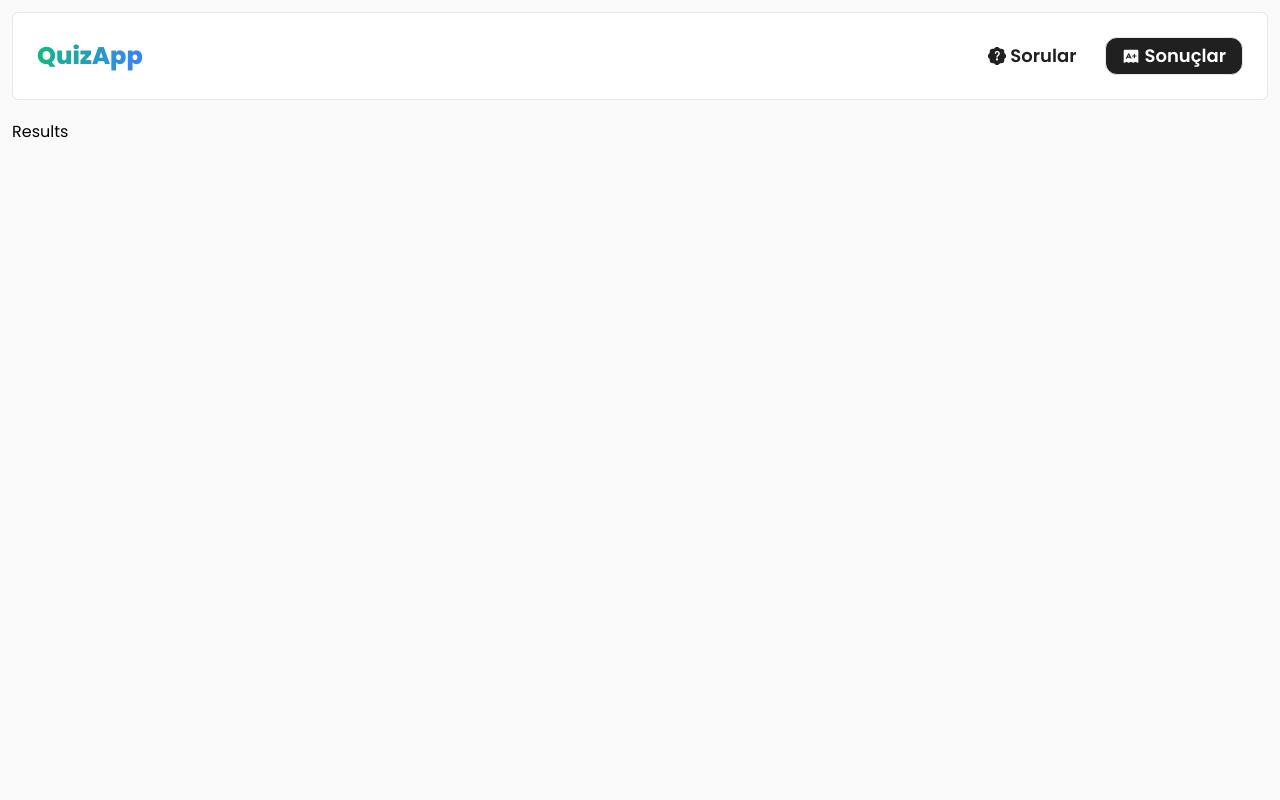
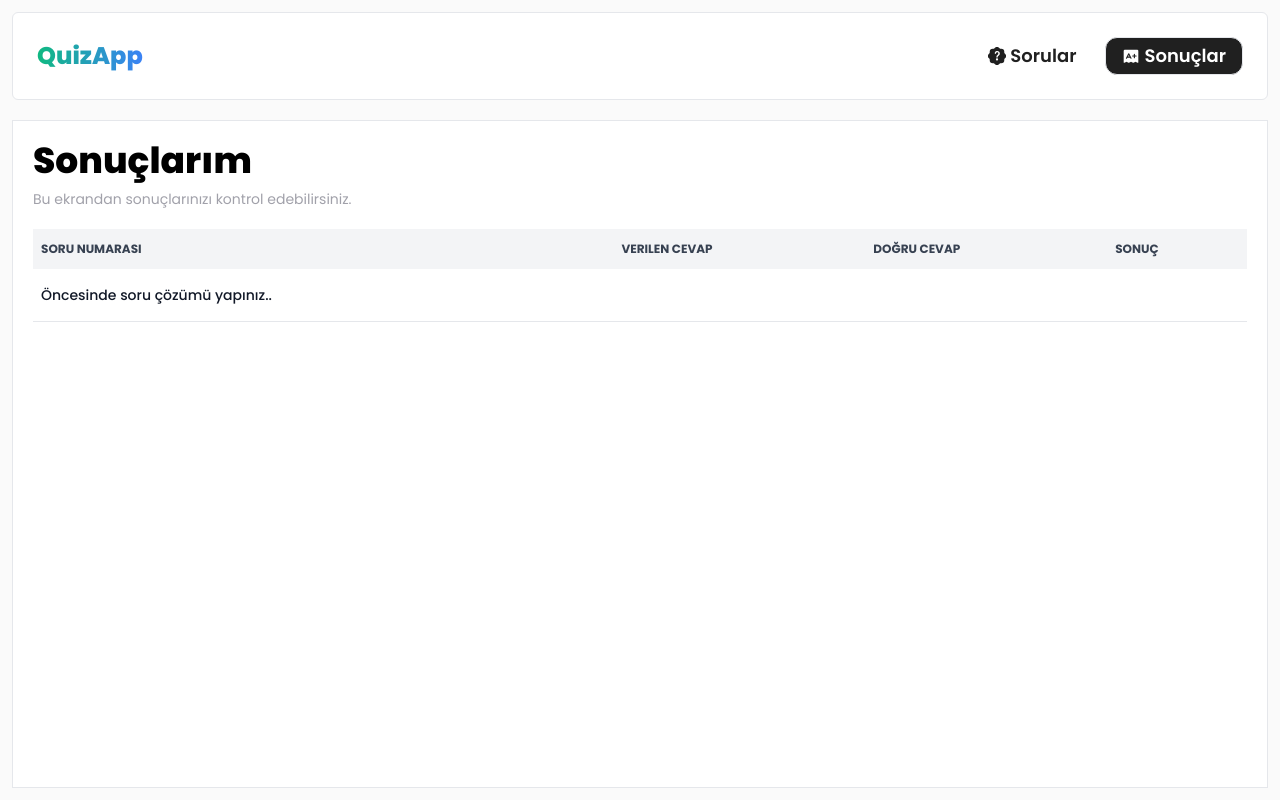
Before and after one commit to ozmberkan/quizapp, a React (Vite) app: page /results in a window 1280 px wide. Built offline with nearby package versions, Linux system fonts and the light colour scheme; the HTML template or start-up script is replaced by a standard one.

Commit message:
Sonuçlar sayfası tamamlandı.

```diff
--- a/src/pages/Questions/Questions.jsx
+++ b/src/pages/Questions/Questions.jsx
@@ -7,6 +7,7 @@ import {
 import { FiArrowRightCircle } from "react-icons/fi";
 import { ring2 } from "ldrs";
 import { useNavigate } from "react-router-dom";
+import { setAnswers } from "~/redux/slices/answersSlice";
 import toast from "react-hot-toast";
 
 const Questions = () => {
@@ -16,7 +17,7 @@ const Questions = () => {
   const { questions, status, currentQuestion } = useSelector(
     (store) => store.questions
   );
-
+  const [selected, setSelected] = useState(null);
   const [time, setTime] = useState(30);
 
   useEffect(() => {
@@ -60,6 +61,23 @@ const Questions = () => {
     }, 1000);
   };
 
+  const message = (option) => {
+    setSelected(option);
+
+    if (selected === option) {
+      toast.error("Soru seçimi zaten yapıldı.");
+      return;
+    } else {
+      dispatch(
+        setAnswers({
+          question: currentQuestion + 1,
+          answer: selected === "" ? "Boş" : option,
+          correctAnswer: questions[currentQuestion].correctAnswer,
+        })
+      );
+    }
+  };
+
   if (status === "loading") {
     return (
       <div className="flex justify-center items-center flex-grow">
@@ -97,7 +115,7 @@ const Questions = () => {
           ) : (
             <button
               onClick={finishQuiz}
-              className="px-4 py-2 rounded-md border bg-black text-white"
+              className="px-4 py-2 rounded-md border bg-black text-white disabled:bg-gray-300"
             >
               Sınavı Bitir
             </button>
@@ -114,8 +132,11 @@ const Questions = () => {
               {questions[currentQuestion].options.map((option, index) => (
                 <button
                   key={index}
-                  className="bg-white p-3 rounded-md border flex hover:bg-zinc-100 disabled:bg-gray-300"
-                  disabled={time >= 20}
+                  className={`bg-zinc-50 p-3 rounded-md border flex  disabled:bg-gray-300 ${
+                    selected === option ? "bg-blue-500 text-white" : ""
+                  }`}
+                  // disabled={time >= 20}
+                  onClick={() => message(option)}
                 >
                   {option}
                 </button>
--- a/src/pages/Results/Results.jsx
+++ b/src/pages/Results/Results.jsx
@@ -1,7 +1,90 @@
-import React from "react";
+import { useEffect, useState } from "react";
+import { useSelector } from "react-redux";
 
 const Results = () => {
-  return <div>Results</div>;
+  const { answers } = useSelector((store) => store.answers);
+  const [trueQuestions, setTrueQuestions] = useState(0);
+
+  const trueAnswers = answers.filter(
+    (answer) => answer.answer === answer.correctAnswer
+  );
+
+  useEffect(() => {
+    setTrueQuestions(trueAnswers.length);
+  }, []);
+
+  return (
+    <div className="flex-grow border bg-white p-5 flex flex-col gap-y-5">
+      <div className="flex  w-full gap-y-2 justify-between items-center">
+        <div className="flex flex-col gap-y-2">
+          <h1 className="text-4xl font-extrabold">Sonuçlarım</h1>
+          <p className="text-zinc-400 text-sm">
+            Bu ekrandan sonuçlarınızı kontrol edebilirsiniz.
+          </p>
+        </div>
+        {trueQuestions > 0 && (
+          <div className="font-semibold text-4xl">
+            <span className="text-green-500">{trueQuestions}</span>/
+            {answers.length}
+          </div>
+        )}
+      </div>
+
+      <table className="w-full text-sm text-left rtl:text-right text-gray-500 dark:text-gray-400">
+        <thead className="text-xs text-gray-700 uppercase bg-gray-100 dark:bg-gray-700 dark:text-gray-400">
+          <tr>
+            <th scope="col" className="px-2 py-3">
+              Soru Numarası
+            </th>
+            <th scope="col" className="px-2 py-3">
+              Verilen Cevap
+            </th>
+            <th scope="col" className="px-2 py-3">
+              Doğru Cevap
+            </th>
+            <th scope="col" className="px-2 py-3">
+              Sonuç
+            </th>
+          </tr>
+        </thead>
+        <tbody>
+          {answers.length > 0 ? (
+            answers.map((answer) => (
+              <tr
+                key={answer.question}
+                className="bg-white border-b dark:bg-gray-800 dark:border-gray-700"
+              >
+                <th
+                  scope="row"
+                  className="px-2 py-4 font-medium text-gray-900 whitespace-nowrap dark:text-white"
+                >
+                  {answer.question}
+                </th>
+                <td className="px-2 py-4">{answer.answer}</td>
+                <td className="px-2 py-4">{answer.correctAnswer}</td>
+                <td className="px-2 py-4">
+                  {answer.answer === answer.correctAnswer ? (
+                    <span className="text-green-500 font-semibold">Doğru</span>
+                  ) : (
+                    <span className="text-red-500 font-semibold">Yanlış</span>
+                  )}
+                </td>
+              </tr>
+            ))
+          ) : (
+            <tr className="bg-white border-b dark:bg-gray-800 dark:border-gray-700">
+              <th
+                scope="row"
+                className="px-2 py-4 font-medium text-gray-900 whitespace-nowrap dark:text-white"
+              >
+                Öncesinde soru çözümü yapınız..
+              </th>
+            </tr>
+          )}
+        </tbody>
+      </table>
+    </div>
+  );
 };
 
 export default Results;
--- /dev/null
+++ b/src/redux/slices/answersSlice.js
@@ -0,0 +1,19 @@
+import { createSlice } from "@reduxjs/toolkit";
+
+const initialState = {
+  answers: [],
+};
+
+export const answersSlice = createSlice({
+  name: "answers",
+  initialState,
+  reducers: {
+    setAnswers: (state, action) => {
+      state.answers = [...state.answers, action.payload];
+    },
+  },
+});
+
+export const { setAnswers } = answersSlice.actions;
+
+export default answersSlice.reducer;
--- a/src/redux/store.js
+++ b/src/redux/store.js
@@ -1,8 +1,10 @@
 import { configureStore } from "@reduxjs/toolkit";
 import questionSlice from "./slices/questionSlice";
+import answersSlice from "./slices/answersSlice";
 
 export const store = configureStore({
   reducer: {
     questions: questionSlice,
+    answers: answersSlice,
   },
 });
```
